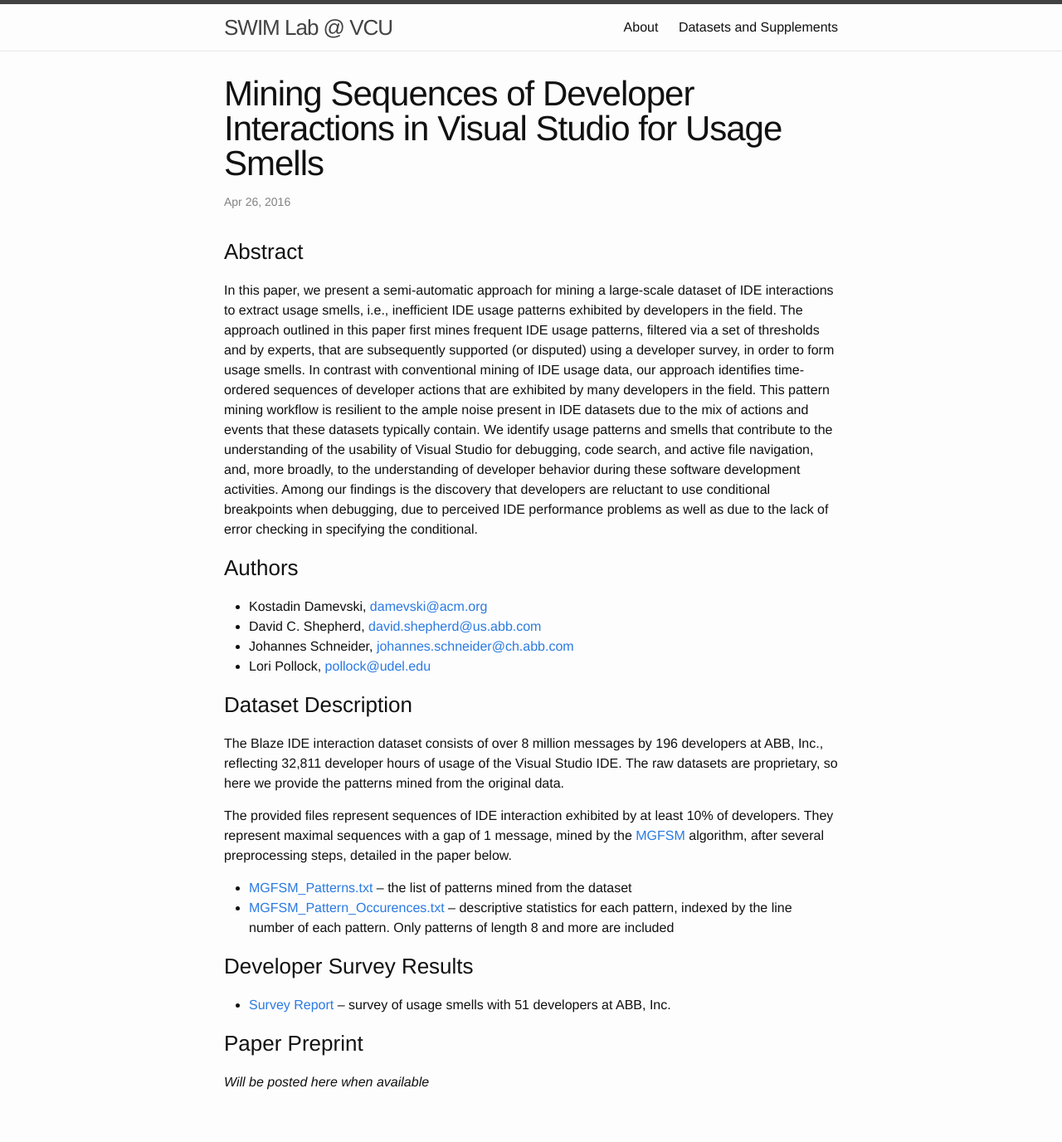
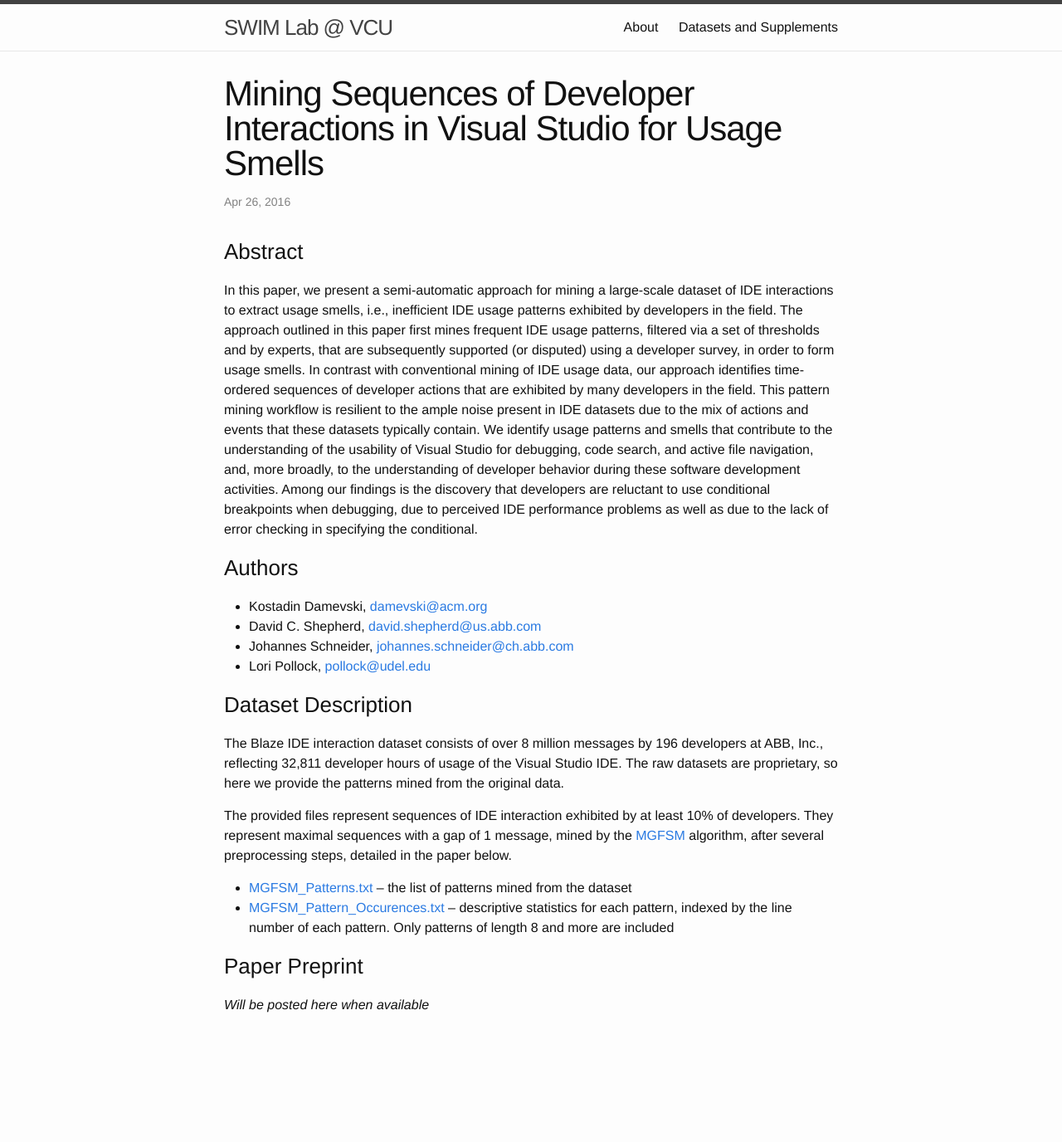
Before and after one commit to vcu-swim-lab/vcu-swim-lab.github.io, a Jekyll site: the page built from _posts/2016-04-26-Mining-Sequences-of-Developer-Interactions-in-Visual-Studio-for-Usage-Smells.markdown, in a window 1280 px wide. Shown: the whole page at 83% size. Built offline with Jekyll 4.4.1, drawn with Linux system fonts in a browser that asks for light colours; after the commit the page ends 1283 px from its top, so only the background shows below that.

Commit message:
removing survey. needs a better report.

```diff
--- a/_posts/2016-04-26-Mining-Sequences-of-Developer-Interactions-in-Visual-Studio-for-Usage-Smells.markdown
+++ b/_posts/2016-04-26-Mining-Sequences-of-Developer-Interactions-in-Visual-Studio-for-Usage-Smells.markdown
@@ -40,10 +40,6 @@ preprocessing steps, detailed in the paper below.
 - [MGFSM_Patterns.txt][patterns] -- the list of patterns mined from the dataset
 - [MGFSM_Pattern_Occurences.txt][occurences] -- descriptive statistics for each pattern, indexed by the line number of each pattern. Only patterns of length 8 and more are included
 
-### Developer Survey Results
-
-- [Survey Report][survey] -- survey of usage smells with 51 developers at ABB, Inc.
-
 ### Paper Preprint
 
 *Will be posted here when available*
@@ -51,4 +47,3 @@ preprocessing steps, detailed in the paper below.
 [mgfsm]: https://github.com/uma-pi1/mgfsm
 [patterns]: /datasets/mining-vs/MGFSM_Patterns.txt
 [occurences]: /datasets/mining-vs/MGFSM_Pattern_Occurences.txt
-[survey]: /datasets/mining-vs/SurveyOfVisualStudioUsageSmells.pdf
```
Also changed, not shown: 1 other file.
